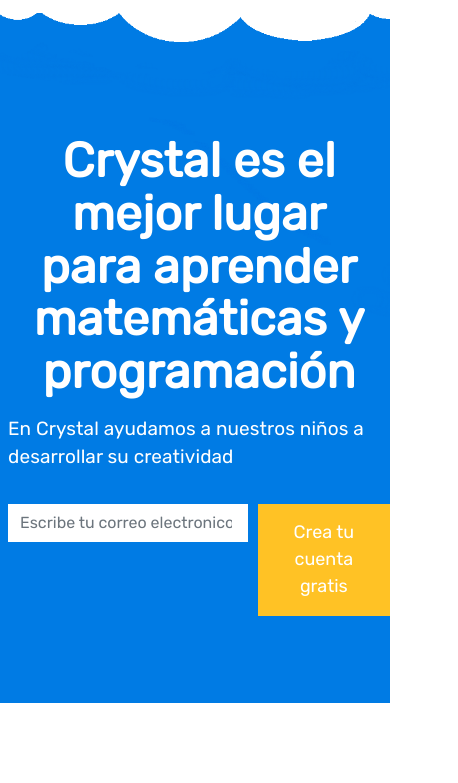
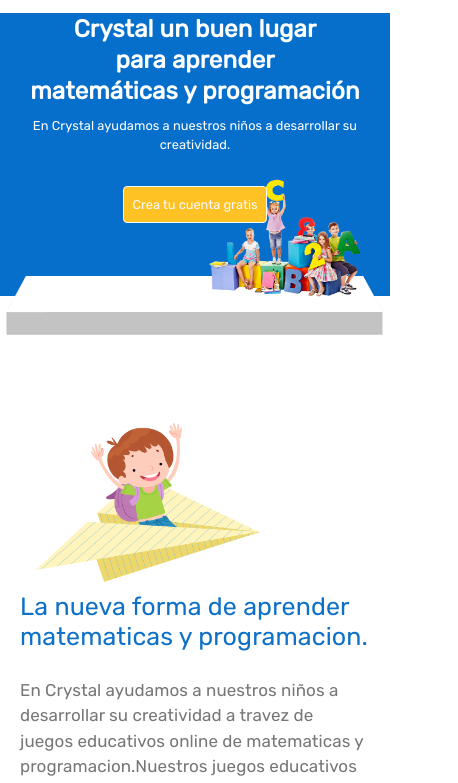
Before and after one commit to kelydev/crystal-Code, a website: page index.html in a window 390 px wide. Shown: the part 57-840 px from the top of the page, 458 px wide, since content can reach past the window. Drawn offline with nearby package versions, Linux system fonts and the light colour scheme.

Commit message:
Refactorizacion y diseño responsive del home

```diff
--- a/index.html
+++ b/index.html
@@ -54,35 +54,30 @@
                 </div>
             </div>
         </nav>
+        <div>
+            <img class="img-fluid" src="img/nube.png" alt="">
+        </div>
     </header>
     <section class="home">
         <div class="container">
             <div class="row">
-                <div class="col-md-7 textoHome">
-                    <h1 class="titleHome">Crystal es el mejor lugar <br> para aprender <br> matemáticas y programación</h1>
-                    <p class="subtitleHome">En Crystal ayudamos a nuestros niños a desarrollar su creatividad</p>
-                    <div class="form">
-                        <div class="form-group">
-                            <input type="text" class="form-control" placeholder="Escribe tu correo electronico">
-                        </div>
-                        <div class="form-group">
-                            <button type="button" class="btn btnCreaCuenta">Crea tu cuenta gratis</button>
-                        </div>
-                    </div>
+                <div class="col-md-8 home__texto">
+                    <h1>Crystal un buen lugar <br> para aprender <br> matemáticas y programación</h1>
+                    <p class="home__texto--parrafo">En Crystal ayudamos a nuestros niños a desarrollar su creatividad.</p>
+                    <form class="form-inline home__texto--form">
+                        <input type="email" class="form-control home__texto--correo" placeholder="Correo electrónico" name="email">
+                        <button type="submit" class="btn home__texto--cuenta btn-outline-light">Crea tu cuenta gratis</button>
+                    </form>
                 </div>
-                <div class="col-md-5 imagenHome">
-                    <img class="" src="img/cubos.png" width="458" height="348" alt="imagen principal del sitio">
-                </div>
+                <!--<div class="col-md-5 home__imagen">
+                    <img class="img-fluid mx-auto d-block" src="img/cubos.png" width="458" height="348" alt="imagen principal del sitio">
+                </div>-->
             </div>
         </div>
     </section>
-    <section class="blanco">
-    </section>
-    <section class="plomo">
-        <div class="text-center">
-            <span>Tienes preguntas? llame al 983-789-564 . contactame</span>
-        </div>
-    </section>
+    <div class="banner">
+        <img class="banner__img" src="img/cubo.png" alt="">
+    </div>
     <section class="crystal">
         <div class="container">
             <div class="row">
--- a/js/main.js
+++ b/js/main.js
@@ -1,4 +1,4 @@
 $(window).scroll(function()
 {
-    $('nav').toggleClass('scrolled', $(this).scrollTop () > 70 );
+    $('nav').toggleClass('scrolled', $(this).scrollTop () > 30);
 });
--- a/scss/_base.scss
+++ b/scss/_base.scss
@@ -28,9 +28,9 @@ body {
 }
 
 h1 {
-    font-size: 45px;
+    font-size: 43px;
     font-weight: 600;
-    line-height: 1.1;
+    line-height: 1.3;
 }
 
 h2 {
@@ -72,7 +72,6 @@ h5 {
 p {
     font-size: 17px;
     color:#777777;
-    //padding-bottom: 10px;
     font-weight: 400;
     line-height: 1.5;
     letter-spacing: .005em;
--- a/scss/_header.scss
+++ b/scss/_header.scss
@@ -2,7 +2,8 @@
 HEADER
 ------------------------------------------------------------------*/
 .header__menu {
-    padding: 0.8rem 0.8rem;
+    padding: 1rem 0.8rem 0.8rem;
+    //background-color: white;
     .navbar-nav {
         .nav-link {
             color:#066fcc;
@@ -12,7 +13,6 @@ HEADER
             padding-left: .7rem;
             &:hover {
                 color:#3C3C3C;
-                //border-bottom: 1px solid #066fcc;
             }
         }
     }
--- a/scss/_hero.scss
+++ b/scss/_hero.scss
@@ -2,59 +2,47 @@
 HOME
 ------------------------------------------------------------------*/
 .home {
-    background-image: url(../img/fondo2.png);
-    background-repeat: no-repeat;
-    background-size: cover;
-    height: 90vh;
-}
+    background-color:#066fcc;
+    &__texto {
+        padding:80px 5px 130px 5px;
+        &--parrafo {
+            font-size: 19px;
+            color:white;
+            margin: 0 0 2rem;
+        }
+        .home__texto--correo{
+            padding: 1.5rem 9rem 1.5rem 0.75rem;
+            margin-right: 5px;
+        }
+        .home__texto--cuenta{
+            background-color: #FFC225;
+            padding: 0.75rem;
+        }
 
-.textoHome {
-    padding: 12rem 0rem 0rem 1rem;
-}
-
-.titleHome {
-    margin: 0 0 1rem;
-}
-
-.subtitleHome {
-    font-size: 19px;
-    color: #ffffff;
-    margin: 0 0 2rem;
-}
-
-.imagenHome {
-    padding: 270px 0 0;
-}
-
-.form {
-    display: flex;
-
-    .form-control {
-        padding: 1rem 1rem 1rem .75rem;
-        border-radius: 0px;
-        border: none;
-    }
-    input {
-        margin-right: 150px;
-    }
-    .input-group-text {
-        padding: 1rem 1rem 1rem .75rem;
-    }
-    .btnCreaCuenta {
-        color: $color-menu;
-        background-color: $color-secondary;
-        margin-left: 10px;
-        padding: .9rem 1.5rem .9rem 1.5rem;
-        border-radius: 0px;
-        font-weight: 500;
-        font-size: 18px;
+        .btn-outline-light:hover {
+            color: #FFC225;
+            background-color: white;
+            border-color: #066fcc;
+        }
     }
 }
-
-.btnCreaCuenta:hover {
-    background-color: $color-menu;
-    color: $color-secondary;
+/*------------------------------------------------------------------
+BANNER
+------------------------------------------------------------------*/
+.banner {
+    margin: 0px 0.5%;
+    &__img {
+        //margin-top: -390px;
+        margin-top: -32%;
+    }
 }
+/*------------------------------------------------------------------
+CRYSTAL
+------------------------------------------------------------------*/
+/*.img-fluid {
+    max-width: 100%;
+    height: auto;
+}*/
 
 .blanco {
     background-color: #ffffff;
@@ -67,6 +55,15 @@ HOME
     span {
         font-size: 19px;
     }
+}
+
+img {
+    max-width: 100%;
+    vertical-align: middle;
+    border-style: none;
+}
+.contenedor {
+    margin: 0px 2%;
 }
 /*------------------------------------------------------------------
 SECCTION CRYSTAL
--- a/scss/_responsive.scss
+++ b/scss/_responsive.scss
@@ -1,9 +1,29 @@
 /*------------------------------------------------------------------
 RESPONSIVE-MEDIA QUERIES
 ------------------------------------------------------------------*/
-
 @media (max-width: 1199.98px) {
-
+    /*home*/
+    .home {
+        &__texto {
+            padding-top:70px;
+            padding-left: 10px;
+            h1 {
+                font-size: 35px;
+                text-align: center;
+            }
+            &--parrafo {
+                text-align: center;
+                font-size: 18px;
+            }
+            .home__texto--correo{
+                padding-right: 5rem;
+                margin-right: 5px;
+            }
+            &--form {
+                justify-content: center;
+            }
+        }
+    }
 }
 
 @media (max-width: 991.98px) {
@@ -11,19 +31,75 @@ RESPONSIVE-MEDIA QUERIES
         background-color: white !important;
         padding: 1rem 1rem;
     }
+    .home {
+        &__texto {
+            padding-top:65px;
+            padding-bottom: 90px;
+            h1 {
+                font-size: 30px;
+            }
+            &--parrafo {
+                font-size: 17px;
+                margin: 0 0 1rem;
+            }
+            .home__texto--correo{
+               display: none;
+            }
+        }
+    }
 }
 
 @media (max-width: 767.98px) {
+    .home {
+        &__texto {
+            margin-left: 1.5%;
+            padding-left: 0.5%;
+            h1 {
+                font-size: 150%;
+                text-align: left;
+            }
+            &--parrafo {
+                font-size:80%;
+                margin: 0 0 2rem;
+                text-align: left;
+            }
+            &--form {
+                justify-content: left;
+            }
+        }
+    }
 
 }
 
 @media (max-width: 575.98px) {
-
-    .textoHome {
-        padding: 12rem 0rem 5rem 0.5rem;
-        h1{
-            font-size: 3rem;
-            text-align: center;
+    .home {
+        &__texto {
+            padding: 10% 5px 10% 5px;
+            margin: 0 5%;
+            h1 {
+                font-size: 150%;
+                text-align: center;
+            }
+            &--parrafo {
+                font-size:80%;
+                text-align: center;
+                margin: 0 0 2rem;
+            }
+            .home__texto--correo{
+                margin-right: 0px;
+                margin-bottom: 12px;
+                padding-right: 0px;
+                padding-left: 10px;
+            }
+            .home__texto--cuenta{
+                background-color: #FFC225;
+                margin-bottom: 10%;
+                padding: 0.50rem;
+                font-size: 0.8rem;
+            }
+            &--form {
+                justify-content: center;
+            }
         }
     }
 }
--- a/scss/_sobre-nosotros.scss
+++ b/scss/_sobre-nosotros.scss
@@ -54,11 +54,11 @@ EQUIPO
     color: #404040;
 }
 
-.img-fluid {
+/*.img-fluid {
     width: 120px;
     border-radius: 50%;
     border: 4px solid #fff;
-}
+}*/
 
 .testimonio {
     padding-top: 30px;
```
Also changed, not shown: pages/sobrenosotros.html (+18 -15 lines), css/estilo.css, img/cubo.png (added), img/cuboeditado2.png (added), img/nube.png (added).
